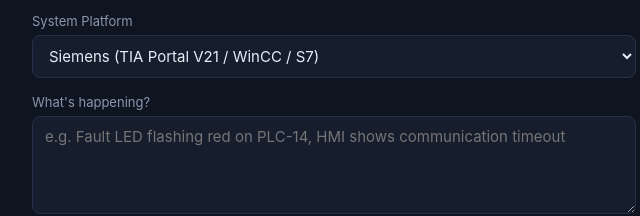
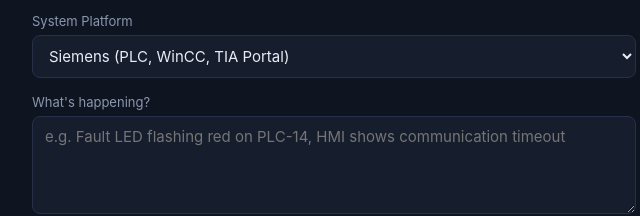
Before and after one commit to githubbest729/SCADA-SupportDesk, a website with bundled scripts: page index.html in a window 1280 px wide. Shown: the part 249-465 px from the top of the page, 306-946 px from the left. Built offline with nearby package versions, Linux system fonts and the light colour scheme.

Commit message:
Update index.html

```diff
--- a/index.html
+++ b/index.html
@@ -24,16 +24,14 @@
     <label for="equipmentTag">Equipment tag</label>
     <select id="equipmentTag"></select>
 
-  <label for="system">System Platform</label>
+<label for="system">System Platform</label>
     <select id="system">
-      <option value="Siemens">Siemens (TIA Portal V21 / WinCC / S7)</option>
-      <option value="Rockwell">Rockwell Automation (Allen-Bradley / CompactLogix)</option>
-      <option value="Schneider">Schneider Electric (EcoStruxure)</option>
-      <option value="ABB">ABB (800xA / Freelance)</option>
-      <option value="GE">GE (Proficy / iFIX)</option>
-      <option value="AVEVA">Wonderware / AVEVA System Platform</option>
-      <option value="Network">OT Network & Power Infrastructure</option>
-      <option value="LSS">Life Safety & Fire Systems (LSS)</option>
+      <option value="Siemens">Siemens (PLC, WinCC, TIA Portal)</option>
+      <option value="ABB">ABB (Control Systems, Drives)</option>
+      <option value="Schneider">Schneider Electric (EcoStruxure, PLCs)</option>
+      <option value="Rockwell">Rockwell Automation (Allen-Bradley, FactoryTalk)</option>
+      <option value="GE">GE (Proficy, iFIX)</option>
+      <option value="SIVACON">SIVACON / CUBIC / ArcSeis (Switchgear)</option>
     </select>
 
     <label for="description">What's happening?</label>
```
